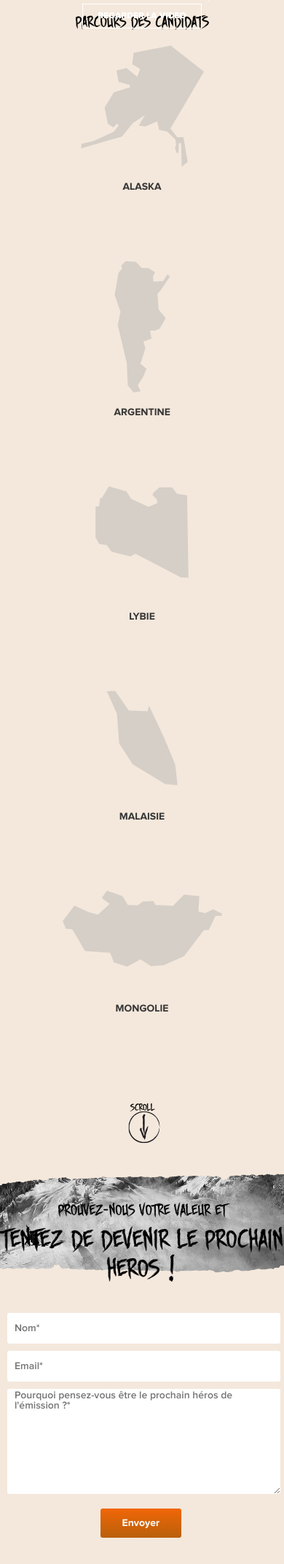
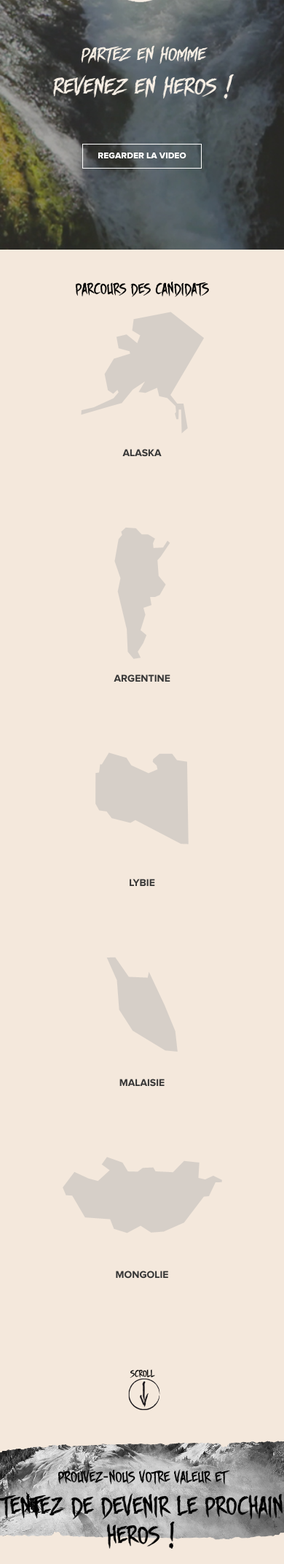
Before and after one commit to t-n-y/Back-To-The-Wild, a PHP site: page / in a window 390 px wide. Shown: the part 219-2362 px from the top of the page at 73% size. Run offline with PHP 8.4, Linux system fonts and the light colour scheme; some libraries are stand-ins or nearby versions; some web fonts are replaced.

Commit message:
background mobile

```diff
--- a/css/style.css
+++ b/css/style.css
@@ -125,7 +125,7 @@ h2, h3{font-family: "DHFStoryBrush", Helvetica, Arial, sans-serif;font-size:2.68
 .signUp{background: url(../images/back-signup.png) no-repeat center top;-webkit-background-size: contain;-moz-background-size: contain;-o-background-size: contain;background-size: contain;}
 .contact h2{padding:10% 0;}
 h3{font-size:3.563em;}
-.slanted{font-family:DHFSlanted;}
+.slanted{font-family:DHFSlanted; color:#f6eee4;}
 h2.slanted{font-size:2.688em;}
 h3.slanted{font-size:4.625em;padding-bottom:40px;}
 .headerContent{color:#fff;}
@@ -133,6 +133,7 @@ h3.slanted{font-size:4.625em;padding-bottom:40px;}
 body{background:#f4e8dc;text-align:center;font-family: Helvetica, Arial, sans-serif;}
 header p, header a{text-transform:uppercase;}
 #video{padding-left:9%}
+.container.home img{display:none;}
 .places li {display:inline-block;margin-right:3%;text-align:center;}
 .places li a.more{visibility:hidden;font-size:0.750em;text-decoration:none;text-transform:none;}
 .no-touch .places li a:hover, .subMenu a.active, .no-touch .subMenu a.subNavBtn:hover, .no-touch i:hover{color:#f16607;}
@@ -265,10 +266,11 @@ footer li .fbLink{background: url('../images/tw_contact.png') no-repeat;height:5
 
 /* Landscape phones and down */
 @media (max-width: 480px) {
-	h1{background:url('../images/logo-mobile.png') no-repeat; height:117px;width:120px;margin-top:31px;}
-	h2, h2.slanted{font-size:1.5em;}
+	h1{background:url('../images/logo-mobile.png') no-repeat; height:117px;width:120px;margin: 14% auto;}
+	h2{font-size:1.5em;}
+	h2.slanted{font-size:2em;}
 	h3{font-size:2.5em;}
-	h3.slanted{font-size:2em;padding-bottom: 9px;}
+	h3.slanted{font-size:2.5em;padding: 2% 0 17%;}
 	#menu, #close{background-image:url('../images/wood.jpg');display:none;border-right: 1px solid #121212;box-shadow: 1px 0 0 rgba(255, 255, 255, 0.07);padding:20px 0;color: #a99680;font-family: "proxima nova bold";font-size:1em;text-decoration:none;}
 	.no-touch #menu:hover, .no-touch #close:hover{color:#f16607;}
 	#menu:after, #menu:before{content:"";border-right: 1px solid #121212;box-shadow: 1px 0 0 rgba(255, 255, 255, 0.07);padding-right:5px;}
@@ -280,6 +282,8 @@ footer li .fbLink{background: url('../images/tw_contact.png') no-repeat;height:5
 	.subMenu #home{text-indent:0;background-image:none;width:98%;padding: 10px 2% 0;}
 	.subMenu a{display:none;}
 	.subMenu a.subNavBtn {border-right: none;box-shadow:none;float: none;height: 45px; padding: 10px 2% 0;text-decoration: none;}
+	.container.home img{display:inline;}
+	.container.home video{display:none;}
 	.places li{display:inline;}
 	.alaska{background: url('../images/sprite-countries.png') no-repeat -2px -13px; width: 169px;display: block;padding-top:187px;}
 	.no-touch .alaska:hover{background: url('../images/sprite-countries.png') no-repeat -792px -13px;width: 169px;display: block;padding-top:187px;}
@@ -292,7 +296,7 @@ footer li .fbLink{background: url('../images/tw_contact.png') no-repeat;height:5
 	.mongolie{background: url('../images/sprite-countries.png') no-repeat -561px -35px; width: 219px;display: block;padding-top:155px;}
 	.no-touch .mongolie:hover{background: url('../images/sprite-countries.png') no-repeat -1351px -35px;width: 219px;display: block;padding-top:155px;}
 	.scroll {height: 70px;margin: 7% auto;width: 43px;}
-	.sign{width: 94%;}
+	.sign{width: 93%;}
 	.imgLeft{display:none;}
 	.txtRight{width:94%;padding:3%;}
 	.leftInfo{float:none;width:65%;margin:auto;font-size:1em;}
--- a/index.php
+++ b/index.php
@@ -114,6 +114,7 @@ if (isset($_POST['sign']))
     			<a href="">Regarder la video</a>
 			</div>
 			<div class="container home">
+				<img src="images/back-top-mobile.jpg" alt="riviere" width="100%"/>
     		    <video width="100%" height="" autoplay loop>
 				  <source src="video/H264720p.mp4" type="video/mp4">
 				  <source src="video/H264720p.ogv" type="video/ogg">
```
Also changed, not shown: images/back-top-mobile.jpg (added), 2 other files.
